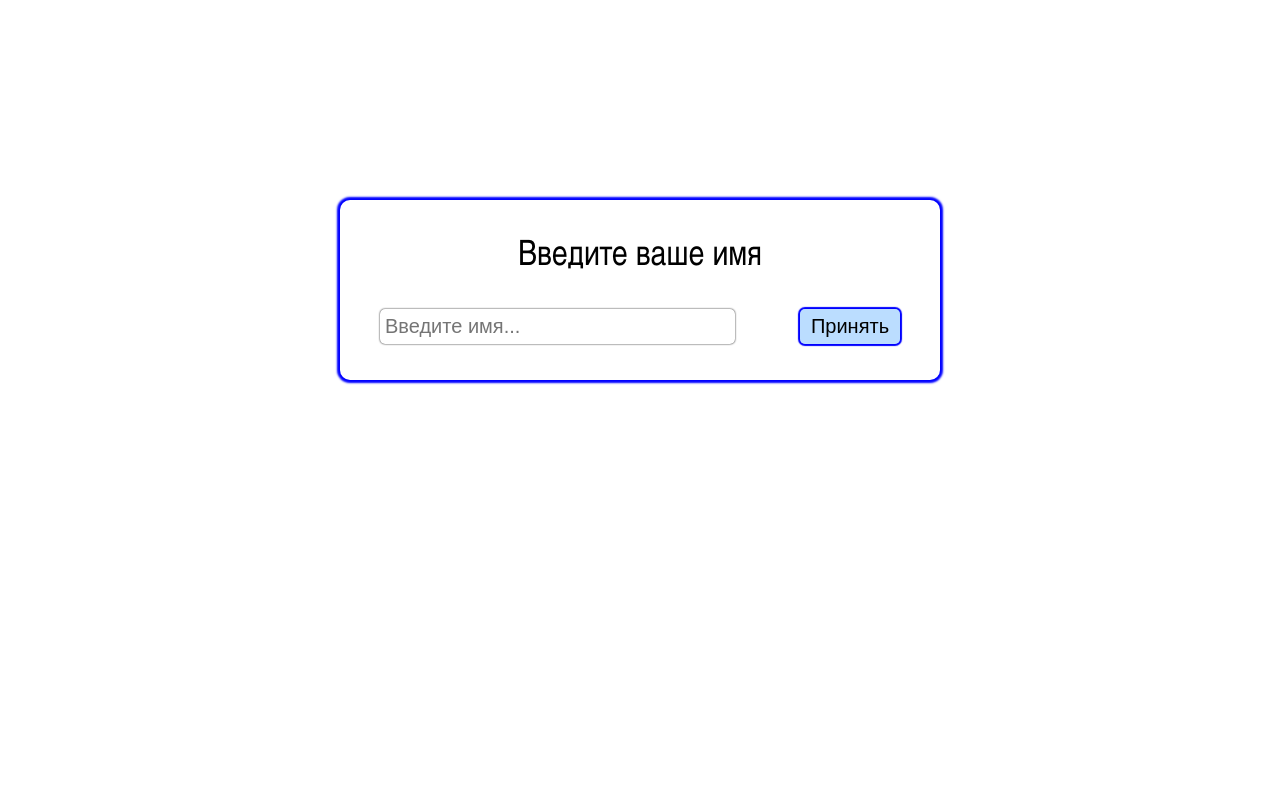
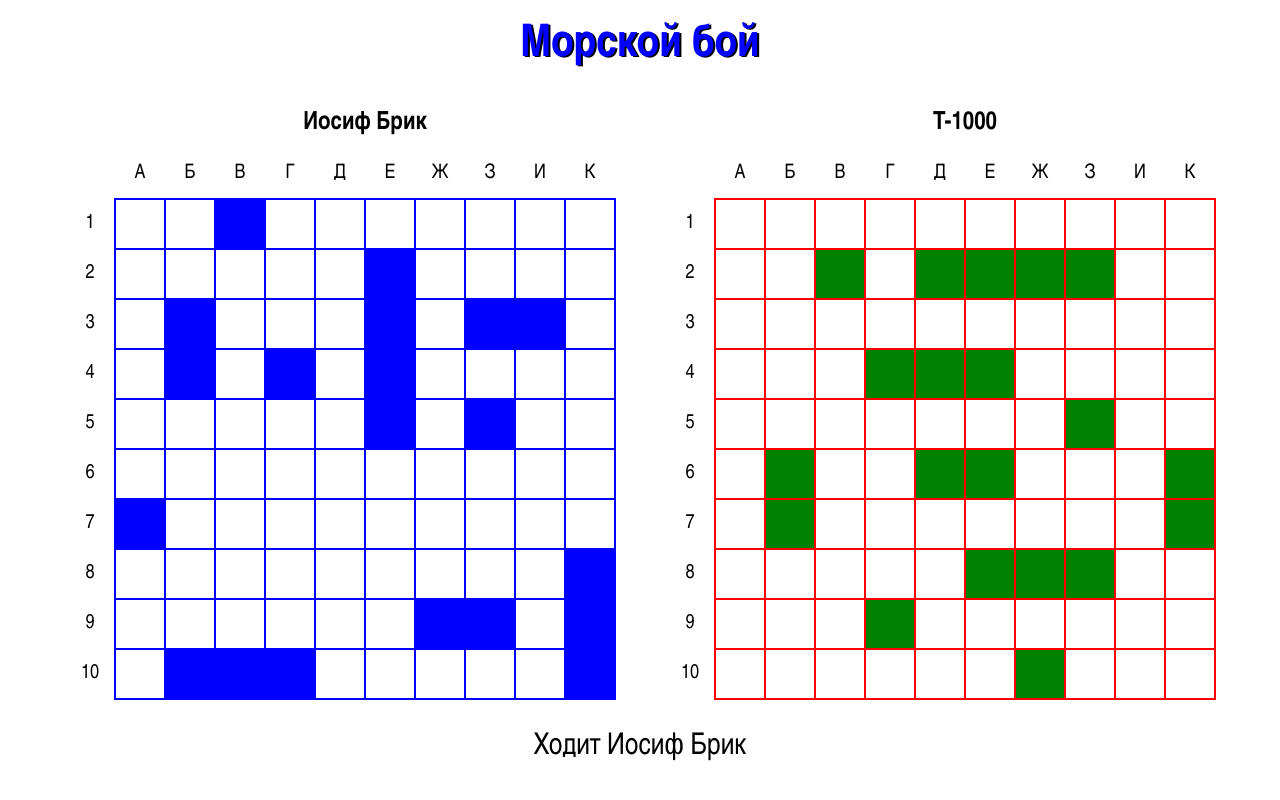
Before and after one commit to AndreyKosDir/Sea-Battle, a Vue app: page / in a window 1280 px wide. Built offline with nearby package versions, Linux system fonts and the light colour scheme.

Commit message:
Написан AI и основной функционал игры.

```diff
--- /dev/null
+++ b/src/AI.js
@@ -0,0 +1,31 @@
+import {Helpers} from "./Helpers";
+
+export default class AI {
+
+    constructor() {
+        this.cellsForShoot = this.createCellsForShoot();
+    }
+
+    /**
+     * Создать массив с координатами ячеек по которым будет производиться выстрел.
+     * @returns {[]}
+     */
+    createCellsForShoot() {
+        const emptyCells = [];
+
+        for (let column = 0; column < 10; column++) {
+
+            for (let line = 0; line < 10; line++) {
+                emptyCells.push({column, line});
+            }
+        }
+
+        return emptyCells;
+    }
+
+    fire() {
+        const index = Helpers.getRandomNumber(0, this.cellsForShoot.length - 1);
+        return this.cellsForShoot.splice(index, 1);
+
+    }
+}
--- a/src/App.vue
+++ b/src/App.vue
@@ -8,14 +8,17 @@
                         :board="playerField"
                         :player="'human'"
                         :name="playerName"
+                        :aiShoots="AIShoots"
                 />
                 <Player
                         :board="computerField"
-                        :player="'computer'" :name="computerName"
+                        :player="'computer'"
+                        :name="computerName"
+                        :humanTurn="humanTurn"
                         @player-shoots="playerShoots"
                 />
             </div>
-            <span class="playerTurn">Ходит {{playerName}}</span>
+            <span class="playerTurn">Ходит {{humanTurn ? playerName : computerName}}</span>
 
         </div>
         <GameOver v-if="gameOver" :win="win" @restart-game="restartGame"/>
@@ -28,17 +31,20 @@
     import StartMenu from "./components/StartMenu";
     import BattleField from "./BattleField";
     import GameOver from "./components/GameOver";
+    import AI from "./AI";
+    import {Helpers} from "./Helpers"
 
     export default {
         name: 'App',
         components: {GameOver, StartMenu, Player},
         data() {
             return {
-                hideGame: true,
+                hideGame: false,
+                AI: new AI(),
+                AIShoots: 0,
+                humanTurn: true,
                 playerName: 'Иосиф Брик',
                 computerName: 'T-1000',
-                // defaultPlayerField: new BattleField().field,
-                // defaultComputerField: new BattleField().field,
                 playerScore: 0,
                 computerScore: 0,
                 gameOver: false,
@@ -54,8 +60,31 @@
             playerShoots(inTheMark) {
                 if (inTheMark) {
                     this.playerScore += 1;
+                    this.humanTurn = true;
+                } else {
+                    this.humanTurn = false;
+                    this.computerShoots();
                 }
 
+            },
+            computerShoots() {
+                setTimeout(() => {
+                    if (this.gameOver) {
+                        return
+                    }
+
+                    const {column, line} = this.AI.fire()[0];
+                    const cell = this.playerField[column][line];
+                    cell.shoot = true;
+                    this.AIShoots += 1;
+
+                    if (cell.ship) {
+                        this.computerScore += 1;
+                        this.computerShoots();
+                    } else {
+                        this.humanTurn = true;
+                    }
+                }, Helpers.getRandomNumber(500, 1500))
             },
             endGame() {
                 if (this.playerScore > this.computerScore) {
@@ -68,6 +97,8 @@
                 this.gameOver = false;
                 this.playerScore = 0;
                 this.computerScore = 0;
+                this.humanTurn = true;
+                this.AI = new AI();
             }
         },
         computed: {
@@ -75,6 +106,7 @@
                 if (!this.gameOver) {
                     return new BattleField().field;
                 }
+
                 return [];
             },
 
@@ -82,6 +114,7 @@
                 if (!this.gameOver) {
                     return new BattleField().field;
                 }
+
                 return [];
             }
 
@@ -89,12 +122,12 @@
 
         watch: {
             playerScore() {
-                if (this.playerScore === 3) {
+                if (this.playerScore === 2) {
                     this.endGame();
                 }
             },
             computerScore() {
-                if (this.computerScore === 20) {
+                if (this.computerScore === 2) {
                     this.endGame()
                 }
             },
--- a/src/BattleField.js
+++ b/src/BattleField.js
@@ -4,25 +4,24 @@ import {Helpers} from "./Helpers";
 export default class BattleField {
 
     constructor() {
-        this.rows = ['A', 'Б', 'В', 'Г', 'Д', 'Е', 'Ж', 'З', 'И', 'К'];
-        this.field = this.createBattleField(this.rows);
-        this.emptyCells = this.createEmptyCells();
+        this.columns = ['A', 'Б', 'В', 'Г', 'Д', 'Е', 'Ж', 'З', 'И', 'К'];
+        this.field = this.createBattleField(this.columns);
         this.fleet = new Fleet().getFleet();
-        this.putShips(this.fleet);
+        this.positionTheFleet(this.fleet);
     }
 
     /**
      * Создать поле боя.
-     * @param rows
+     * @param columns
      * @returns {[]}
      */
-    createBattleField(rows) {
+    createBattleField(columns) {
         const field = [];
 
-        for (let i = 0; i < rows.length; i++) {
+        for (let i = 0; i < columns.length; i++) {
             const line = [];
 
-            rows.forEach(() => {
+            columns.forEach(() => {
                 const cellInfo = {
                     shoot: false,
                     ship: false,
@@ -39,44 +38,28 @@ export default class BattleField {
     }
 
     /**
-     * Создать кординаты пустых ячеек поля.
-     * @returns {[]}
+     * Расставить флот.
+     * @param fleet Флот.
      */
-    createEmptyCells() {
-        const emptyCells = [];
-
-        for (let x = 0; x < 10; x++) {
-
-            for (let y = 0; y < 10; y++) {
-                emptyCells.push([x, y]);
-            }
-        }
-
-        return emptyCells;
-    }
-
-    async putShips(fleet) {
+    positionTheFleet(fleet) {
 
         for (const ship of fleet) {
+            let shipCellsCoord = [];
+            let findPlace = true;
 
-            let shipCellsCoord = [];
+            // Поиск места для поставновки корабля.
+            while (findPlace) {
+                let startNextIteration = !this.positionTheShip(ship, shipCellsCoord);
 
-            let tryToPut = true;
-
-            while (tryToPut) {
-                let startNextIteration = !this.putShip(ship, shipCellsCoord);
-
-                // Если не удалось расположить корабль.
                 if (startNextIteration) {
                     shipCellsCoord = [];
                     continue;
                 }
 
-                tryToPut = false;
+                findPlace = false;
             }
 
-            // Массив с клетками где стоит корабль сформирован и все клетки подходят.
-            // Присваивание клеткам где будет стоять корабль .ship = true.
+            // Присваивание клеткам где будет стоять корабль ship = true.
             this.changeCellShipState(shipCellsCoord);
 
             // Присваивание окружающим клеткам shipAround = true;
@@ -85,6 +68,35 @@ export default class BattleField {
 
     }
 
+    /**
+     * Расположить корабль.
+     * @param ship Корабль.
+     * @param shipCellsCoord Кординаты клеток корабля.
+     * @returns {boolean}
+     */
+    positionTheShip(ship, shipCellsCoord) {
+        let maxHor = 9;
+        let maxVer = 9;
+        let param;
+
+        if (ship.direction === 0) {
+            param = 'y';
+            maxVer = 10 - ship.type;
+        } else {
+            param = 'x';
+            maxHor = 10 - ship.type;
+        }
+
+        let x = Helpers.getRandomNumber(0, maxHor);
+        let y = Helpers.getRandomNumber(0, maxVer);
+
+        return this.validPlaceToShip(ship.type, {x, y}, param, shipCellsCoord);
+    }
+
+    /**
+     * Допустимое клектка для установки корабля.
+     * @returns {boolean|boolean}
+     */
     validCell(x, y) {
         return !this.field[y][x].ship && !this.field[y][x].shipAround;
     }
@@ -92,10 +104,9 @@ export default class BattleField {
     /**
      * Можно ли разместить корабль начиная с указанных координат.
      * @param shipLength Количество палуб корабля.
-     * @param x
-     * @param y
+     * @param {x, y} - Кординаты начала корабля.
      * @param param Координата которая будет увеличиваться.
-     * @param shipCellsCoord Массив с координатами ячеек корабля.
+     * @param shipCellsCoord Координаты клеток корабля.
      * @returns {boolean}
      */
     validPlaceToShip(shipLength, {x, y}, param, shipCellsCoord) {
@@ -118,34 +129,8 @@ export default class BattleField {
     }
 
     /**
-     * Поставить корабль.
-     * @param ship
-     * @param shipCellsCoord
-     * @returns {boolean}
-     */
-    putShip(ship, shipCellsCoord) {
-        let maxHor = 9;
-        let maxVer = 9;
-        let param;
-
-        if (ship.direction === 0) {
-            param = 'y';
-            maxVer = 10 - ship.type;
-        } else {
-            param = 'x';
-            maxHor = 10 - ship.type;
-        }
-
-        let x = Helpers.getRandomNumber(0, maxHor);
-        let y = Helpers.getRandomNumber(0, maxVer);
-
-        // Если какая то из палуб корабля не встает то функция возвращает false.
-        return this.validPlaceToShip(ship.type, {x, y}, param, shipCellsCoord);
-    }
-
-    /**
      * Изменить статус клеток, на которых может встать корабль.
-     * @param shipCellsCoord
+     * @param shipCellsCoord Координаты палуб корабля.
      */
     changeCellShipState(shipCellsCoord) {
         for (const cell of shipCellsCoord) {
@@ -156,7 +141,7 @@ export default class BattleField {
 
     /**
      * Изменить статус клеток расположенных вокруг корабля.
-     * @param shipCellsCoord
+     * @param shipCellsCoord Координаты палуб корабля.
      */
     changeCellStateAroundShip(shipCellsCoord) {
         for (const cell of shipCellsCoord) {
--- a/src/Fleet.js
+++ b/src/Fleet.js
@@ -15,7 +15,7 @@ export default class Fleet {
 
     /**
      * Создать флот кораблей.
-     * @param config Конфигурация корабля.
+     * @param config Конфигурация флота.
      * @returns {[]}
      */
     createFleet(config) {
--- a/src/components/Cell.vue
+++ b/src/components/Cell.vue
@@ -10,21 +10,23 @@
 <script>
     export default {
         name: "Cell",
-        props: ["line", "column", "player", "cellInfo"],
+        props: ["line", "column", "player", "cellInfo", "humanTurn", "aiShoots"],
         data() {
             return {
                 shoot: this.cellInfo.shoot,
                 isShip: this.cellInfo.ship,
+                style: ''
             }
         },
 
         methods: {
             fire() {
-                if (this.player === 'human' || this.cellInfo.shoot) {
+                if (this.player === 'human' || this.cellInfo.shoot || !this.humanTurn) {
                     return;
                 }
 
                 this.shoot = true;
+                this.updateStyle();
 
                 if (this.isShip) {
                     this.$emit('shootInShip', true);
@@ -32,7 +34,6 @@
                     this.$emit('shootInShip', false);
                 }
             },
-
             getStyle() {
 
                 if (this.isShip && this.shoot) {
@@ -46,28 +47,62 @@
                 if (this.isShip) {
                     return 'ship'
                 }
-
-                return 'battle-cell';
+            },
+            updateStyle() {
+                this.style = this.getStyle();
             }
         },
-        computed: {
-            style() {
-                return this.getStyle();
+        watch: {
+            aiShoots() {
+                if (this.isShip && this.cellInfo.shoot) {
+                    this.style = 'ship-shoot';
+                    return;
+                }
+
+                if (this.cellInfo.shoot) {
+                    this.style = 'off-the-mark';
+                }
             }
+        },
+        beforeMount() {
+            this.updateStyle();
         }
     }
 </script>
 
 <style scoped>
 
-    .human .ship {
-        background-color: blue;
-    }
+
 
     .human .battle-cell {
         width: 50px;
         height: 50px;
         box-shadow: 0 0 0 1px blue inset;
+        display: flex;
+        justify-content: center;
+        align-items: center;
+    }
+
+    .human .off-the-mark:after {
+        position: absolute;
+        content: ' ';
+        width: 10px;
+        height: 10px;
+        background-color: black;
+        border-radius: 50%;
+    }
+
+    .human .ship-shoot:after, .human .ship-shoot:before {
+        position: absolute;
+        content: '';
+        height: 40px;
+        width: 5px;
+        background-color: white;
+        border-radius: 0;
+    }
+
+    .human .ship,  .human .ship-shoot {
+        background-color: blue;
     }
 
     .computer .battle-cell {
@@ -141,11 +176,11 @@
         border-radius: 0;
     }
 
-    .ship-shoot:before, .ship-shoot:hover:before {
+    .ship-shoot:before, .computer .ship-shoot:hover:before {
         transform: rotate(45deg);
     }
 
-    .ship-shoot:after, .ship-shoot:hover:after {
+    .ship-shoot:after, .computer .ship-shoot:hover:after {
         transform: rotate(135deg);
     }
 
--- a/src/components/CellLine.vue
+++ b/src/components/CellLine.vue
@@ -7,6 +7,8 @@
                 :column="row"
                 :cellInfo="el"
                 :player="player"
+                :humanTurn="humanTurn"
+                :aiShoots="aiShoots"
                 @shootInShip="shoot"
         />
     </div>
@@ -17,7 +19,7 @@
     export default {
         name: "CellLine",
         components: {Cell},
-        props: ["player", "cells", "row"],
+        props: ["player", "cells", "row", "humanTurn", "aiShoots"],
         methods: {
             shoot(inTheMark) {
                 this.$emit('shoot', inTheMark);
--- a/src/components/Player.vue
+++ b/src/components/Player.vue
@@ -6,15 +6,17 @@
                 <div v-for="line of lines" :key="line">{{line}}</div>
             </div>
             <div class="numbers">
-                <div v-for="(line, row) of lines" :key="row">{{row + 1}}</div>
+                <div v-for="(line, column) of lines" :key="column">{{column + 1}}</div>
             </div>
             <div class="battle-field">
                 <CellLine
                         :player="player"
-                        v-for="(line, row) of board"
+                        v-for="(line, column) of board"
                         :cells="line"
-                        :row="row"
-                        :key="row"
+                        :row="column"
+                        :key="column"
+                        :humanTurn="humanTurn"
+                        :aiShoots="aiShoots"
                         @shoot="shoot"
                 >
                 </CellLine>
@@ -29,10 +31,10 @@
     export default {
         name: "Player",
         components: {CellLine},
-        props: ["board", "player", "name"],
+        props: ["board", "player", "name", "humanTurn", "aiShoots"],
         data() {
             return {
-                lines: ['A', 'Б', 'В', 'Г', 'Д', 'Е', 'Ж', 'З', 'И', 'К']
+                lines: ['A', 'Б', 'В', 'Г', 'Д', 'Е', 'Ж', 'З', 'И', 'К'],
             }
         },
         methods: {
```
